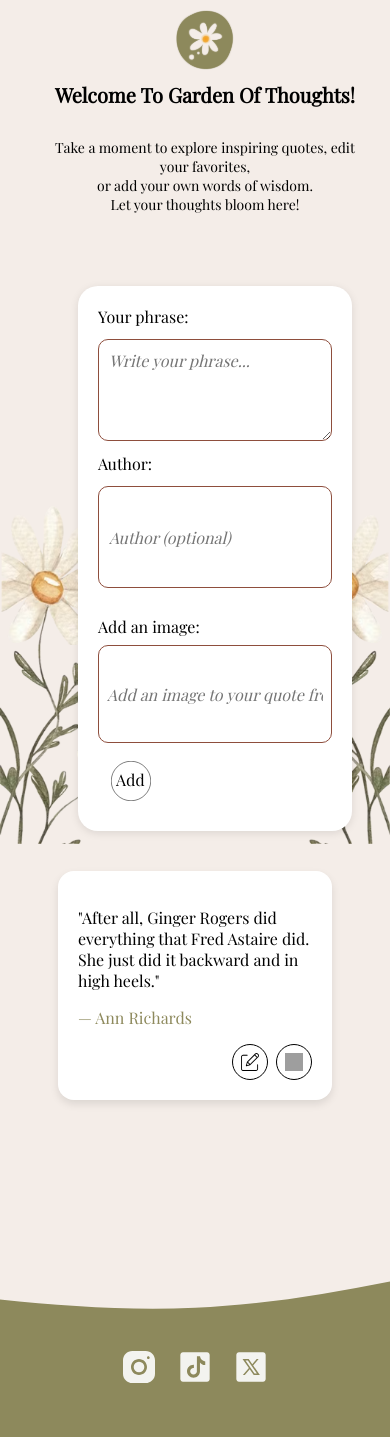
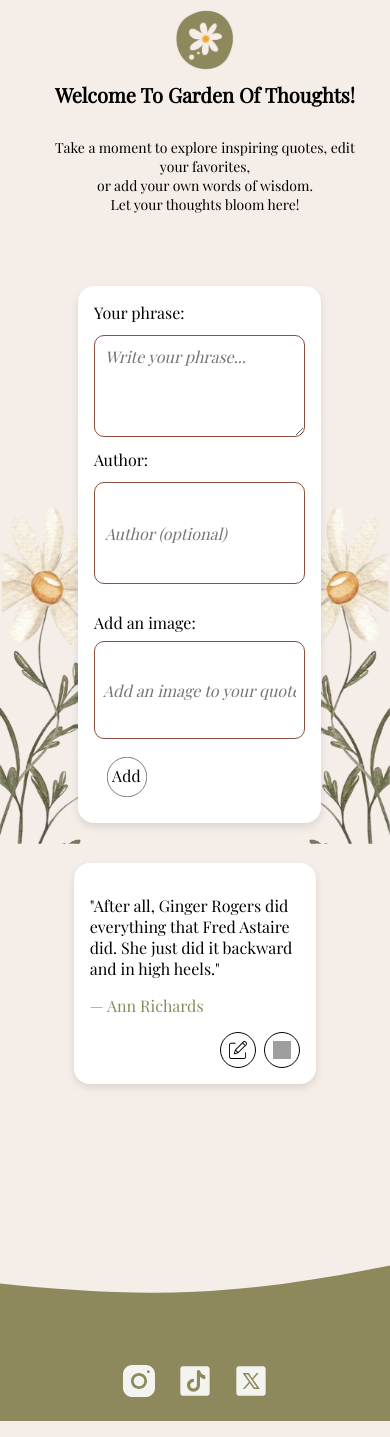
Before and after one commit to hgall3/empower-phrases-app, a React (Vite) app: page / in a window 390 px wide. Built offline with nearby package versions, Linux system fonts and the light colour scheme; grey boxes are pictures that could not be loaded.

Commit message:
Socials and media queries cards  fixed

```diff
--- a/src/components/addPhrase/AddPhraseForm.scss
+++ b/src/components/addPhrase/AddPhraseForm.scss
@@ -10,8 +10,13 @@
   gap: px-to-rem(12);
   padding: px-to-rem(20);
   background-color: $card-color;
-  border-radius: px-to-rem(20);
-  box-shadow: 0 2px 8px rgba(0, 0, 0, 0.1);
+  border-radius: 1rem;
+  box-shadow: 0 4px 8px rgba(0, 0, 0, 0.1);
+  transition: transform 0.2s ease;
+
+  &:hover {
+    transform: translateY(-2px);
+  }
 
   textarea,
   input {
@@ -40,3 +45,10 @@
   border: none;
   cursor: pointer;
 }
+
+@media (max-width: 768px) {
+  .add-phrase-form {
+    width: 90%;
+    padding: px-to-rem(16);
+  }
+}
--- a/src/components/phraseList/PhraseList.scss
+++ b/src/components/phraseList/PhraseList.scss
@@ -76,3 +76,10 @@
   font-style: italic;
   font-family: $font-primary;
 }
+
+@media (max-width: 768px) {
+  .phrase-card {
+    width: 90%;
+    padding: px-to-rem(16);
+  }
+}
--- a/src/styles/main.scss
+++ b/src/styles/main.scss
@@ -8,7 +8,6 @@
   margin: 0;
   padding: 0;
 }
-
 
 body {
   font-family: $font-primary;
@@ -37,7 +36,6 @@ header {
     padding-top: px-to-rem(2);
     transform: translateX(-65px);
 
-
     h1 {
       margin: 0;
       padding-top: px-to-rem(20);
@@ -54,8 +52,6 @@ header {
     border: none;
   }
 }
-
-
 
 .app-wrapper {
   display: flex;
@@ -106,7 +102,7 @@ header {
   .socials {
     display: flex;
     gap: px-to-rem(16);
-      padding-bottom: px-to-rem(50);
+    padding-bottom: px-to-rem(20); // <- actualizado aquí
     transform: translateY(0);
     transition: transform 0.3s ease;
 
@@ -124,8 +120,6 @@ header {
   }
 }
 
-
-
 .phrases-container {
   margin: 0 auto;
   padding-top: 2rem;
@@ -136,9 +130,6 @@ header {
   align-items: center;
   z-index: 2;
 }
-
-
-
 
 @media (max-width: 768px) {
   header {
@@ -181,6 +172,7 @@ header {
       max-width: px-to-rem(200);
     }
   }
+
   .box-global {
     .img-left {
       height: 40vh;
@@ -189,21 +181,20 @@ header {
       left: 0;
     }
 
-      .img-right{
+    .img-right {
       height: 40vh;
       top: auto;
       bottom: 0;
       right: 0;
     }
-
   }
 
-    .box-global{
+  .box-global {
     margin: 0;
     padding: 0;
   }
 
-    .buttonheader{
+  .buttonheader {
     display: none;
   }
 
@@ -225,6 +216,7 @@ header {
   .moth {
     width: 5px;
   }
+
   .moth2-container {
     display: none;
   }
```
Lines whose indentation alone changed are shown as unchanged.
